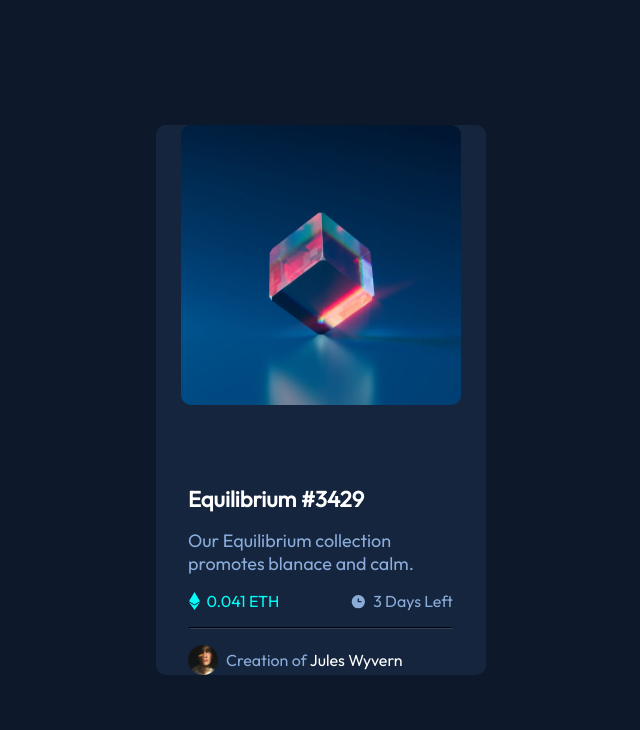
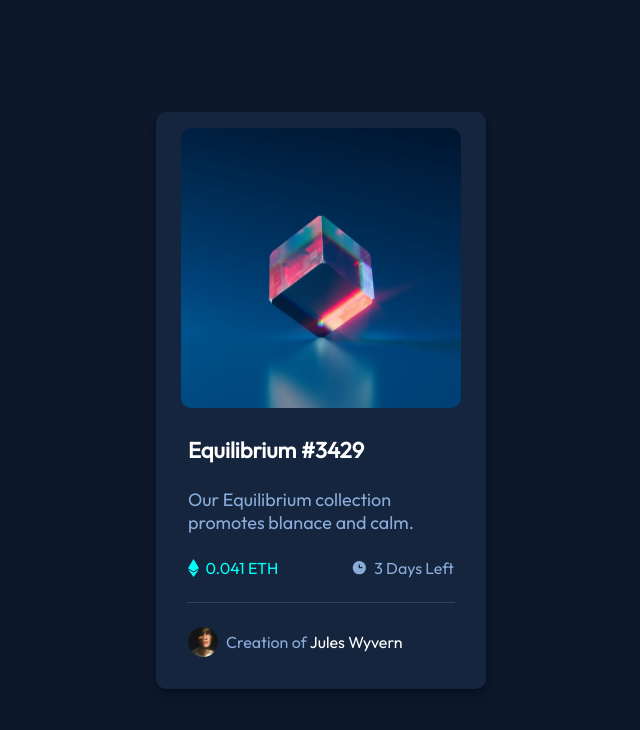
Before and after one commit to Moustafa-H/frontend-mentor-components, a Next.js app: page /nft-preview-card in a window 1280 px wide. Shown: the top 730 px of the page, without its empty margins (319-959 px from the left). Built offline with nearby package versions, Linux system fonts and the light colour scheme.

Commit message:
finished nft preview card

```diff
--- a/app/nft-preview-card/nft-preview-card.module.css
+++ b/app/nft-preview-card/nft-preview-card.module.css
@@ -1,4 +1,5 @@
 @import url('https://fonts.googleapis.com/css2?family=Outfit&display=swap');
+
 .main {
     display: flex;
     justify-content: center;
@@ -11,23 +12,60 @@
     background-color: hsl(217, 54%, 11%);
 }
 
-  .div {
+.section {
+    font-family: 'Outfit', sans-serif;
     width: 330px;
-    height: 550px;
     background-color: hsl(216, 50%, 16%);
     border-radius: 10px;
     display: flex;
     flex-direction: column;
     justify-content: center;
     align-items: center;
-    font-family: 'Outfit', sans-serif;
-    gap: 1rem;
+    gap: 1.5rem;
+    box-shadow:
+      0 1px 1px hsl(0deg 0% 0% / 0.075),
+      0 2px 2px hsl(0deg 0% 0% / 0.075),
+      0 4px 4px hsl(0deg 0% 0% / 0.075),
+      0 8px 8px hsl(0deg 0% 0% / 0.075),
+      0 16px 16px hsl(0deg 0% 0% / 0.075)
+    ;
+    padding: 1rem;
+}
+
+.pImageDiv {
+    position: relative;
+}
+
+.pImage {
+    border-radius: 10px;
+    cursor: pointer;
+    transition: 50ms ease-in-out;
+}
+
+.pImageDiv:hover .pImage {
+    filter: sepia(100%) hue-rotate(150deg) saturate(500%) brightness(200%);
+}
+
+.pImageDiv:hover::before {
+    content: '';
+    background-image: url('/nft-preview-card/icon-view.svg');
+    background-size: 48px;
+    background-position: center;
+    background-repeat: no-repeat;
+    width: 100%;
+    height: 100%;
+    position: absolute;
+    top: 0;
+    left: 0;
+    z-index: 1;
 }
 
 .h1 {
     font-size: 22px;
-    align-self: flex-start;
-    padding: 0 2rem;
+    padding: 0 1rem;
+    cursor: pointer;
+    width: 100%;
+    font-weight: 600;
 }
 
 .h1:hover {
@@ -36,28 +74,25 @@
 
 .p {
     font-size: 18px;
-    padding: 0 2rem;
-    color: hsl(215, 51%, 70%)
+    padding: 0 1rem;
+    color: hsl(215, 51%, 70%);
+    font-weight: 300;
+}
+
+.infoContainer {
+    display: flex;
+    flex-direction: row;
+    justify-content: space-between;
+    align-items: center;
+    width: 100%;
+    padding: 0 1rem;
 }
 
 .infoDiv {
     display: flex;
-        flex-direction: row;
-        justify-content: space-between;
     align-items: center;
-        width: 80%;
-  }
-
-  .pImage {
-    border-radius: 10px;
-  }
-
-  .viewImage {
-    opacity: 0;
-  }
-  .pImage:hover.viewImage {
-    opacity: 1;
-
+    justify-content: center;
+    gap: 0.4rem;
 }
 
 .price {
@@ -69,21 +104,10 @@
     color: hsl(215, 51%, 70%)
 }
 
-  .line {
-    width: 80%;
-    border-color: hsl(215, 32%, 27%);
-  }
-
-  .c1 {
-    color: hsl(215, 51%, 70%);
-  }
-
-  .ay7aga {
-    color: white;
-  }
-
-  .ay7aga:hover {
-    color: hsl(178, 100%, 50%);
+.hr {
+    width: 90%;
+    border: none;
+    border-top: 1px solid hsl(215, 32%, 27%);
 }
 
 .bottomDiv {
@@ -91,14 +115,20 @@
     flex-direction: row;
     align-items: center;
     gap: 0.5rem;
-    justify-content: flex-end;
-    padding: 0 2rem;
-    align-self: flex-start;
+    justify-content: flex-start;
+    padding: 0 1rem 1rem;
+    width: 100%;
 }
 
-.gay {
-    display: flex;
-    align-items: center;
-    justify-content: center;
-    gap: 0.4rem;
+.bottomText {
+    color: hsl(215, 51%, 70%);
 }
+
+.spanText {
+    color: white;
+    cursor: pointer;
+}
+
+.spanText:hover {
+    color: hsl(178, 100%, 50%);
+}
--- a/app/nft-preview-card/page.tsx
+++ b/app/nft-preview-card/page.tsx
@@ -3,57 +3,50 @@ import styles from './nft-preview-card.module.css'
 
 const NFTPreviewCard = () => {
   return (
-    <main className={styles.main}>
-      <div className={styles.div}>
+    <main className={ styles.main }>
+      <section className={ styles.section }>
+        <div className={ styles.pImageDiv }>
           <Image
             src='./nft-preview-card/image-equilibrium.jpg'
             alt='pew pew'
             width={280}
             height={280}
-          className={styles.pImage}
-
+            className={ styles.pImage }
           />
-      <Image
-          src='./nft-preview-card/icon-view.svg'
-          alt='pew pew'
-          width={48}
-          height={48}
-          className={styles.viewImage}
-
-     />
-      <h1 className={styles.h1}>Equilibrium #3429</h1>
-      <p className={styles.p}>Our Equilibrium collection promotes blanace and calm.</p>
-      <div className={styles.infoDiv}>
-        <div className={styles.gay}>
+        </div>
+        <h1 className={ styles.h1 }>Equilibrium #3429</h1>
+        <p className={ styles.p }>Our Equilibrium collection promotes blanace and calm.</p>
+        <div className={ styles.infoContainer }>
+          <div className={ styles.infoDiv }>
             <Image
               src='./nft-preview-card/icon-ethereum.svg'
               alt='pew pew'
               width={11}
               height={18}
             />
-            <p className={styles.price}>0.041 ETH</p>
+            <p className={ styles.price }>0.041 ETH</p>
           </div>
-       <div className={styles.gay}>
+          <div className={ styles.infoDiv }>
             <Image
               src='./nft-preview-card/icon-clock.svg'
               alt='pew pew'
               width={17}
               height={17}
             />
-      <p className={styles.time}>3 Days Left</p>
+            <p className={ styles.time }>3 Days Left</p>
          </div>
         </div>
-      <hr className={styles.line}/>
-      <div className={styles.bottomDiv}>
+        <hr className={ styles.hr } />
+        <div className={ styles.bottomDiv }>
           <Image
             src='./nft-preview-card/image-avatar.png'
             alt='pew pew'
             width={30}
             height={30}
           />
-        <p className={styles.c1}>Creation of <span className={styles.ay7aga}>Jules Wyvern</span></p>
+          <p className={ styles.bottomText }>Creation of <span className={ styles.spanText }>Jules Wyvern</span></p>
         </div>
-      </div>
+      </section>
     </main>
   )
 }
--- a/app/page.tsx
+++ b/app/page.tsx
@@ -7,6 +7,7 @@ import styles from './home.module.css'
       <h1 className={ styles.h1 }>Available routes:</h1>
       <ul className={ styles.ul }>
         <li className={ styles.li }><Link href='/qr-code'>QR Code Component</Link></li>
+        <li className={ styles.li }><Link href='/nft-preview-card'>NFT Preview Card Component</Link></li>
         <li className={ styles.li }><Link href='/product-preview-card'>Product Preview Card Component</Link></li>
         <li className={ styles.li }><Link href='/intro-section-with-dropdown-navigation'>Intro Section With Dropdown Navigation</Link></li>
         <li className={ styles.li }><Link href='/todo-app'>Todo App</Link></li>
```
Lines whose indentation alone changed are shown as unchanged.
